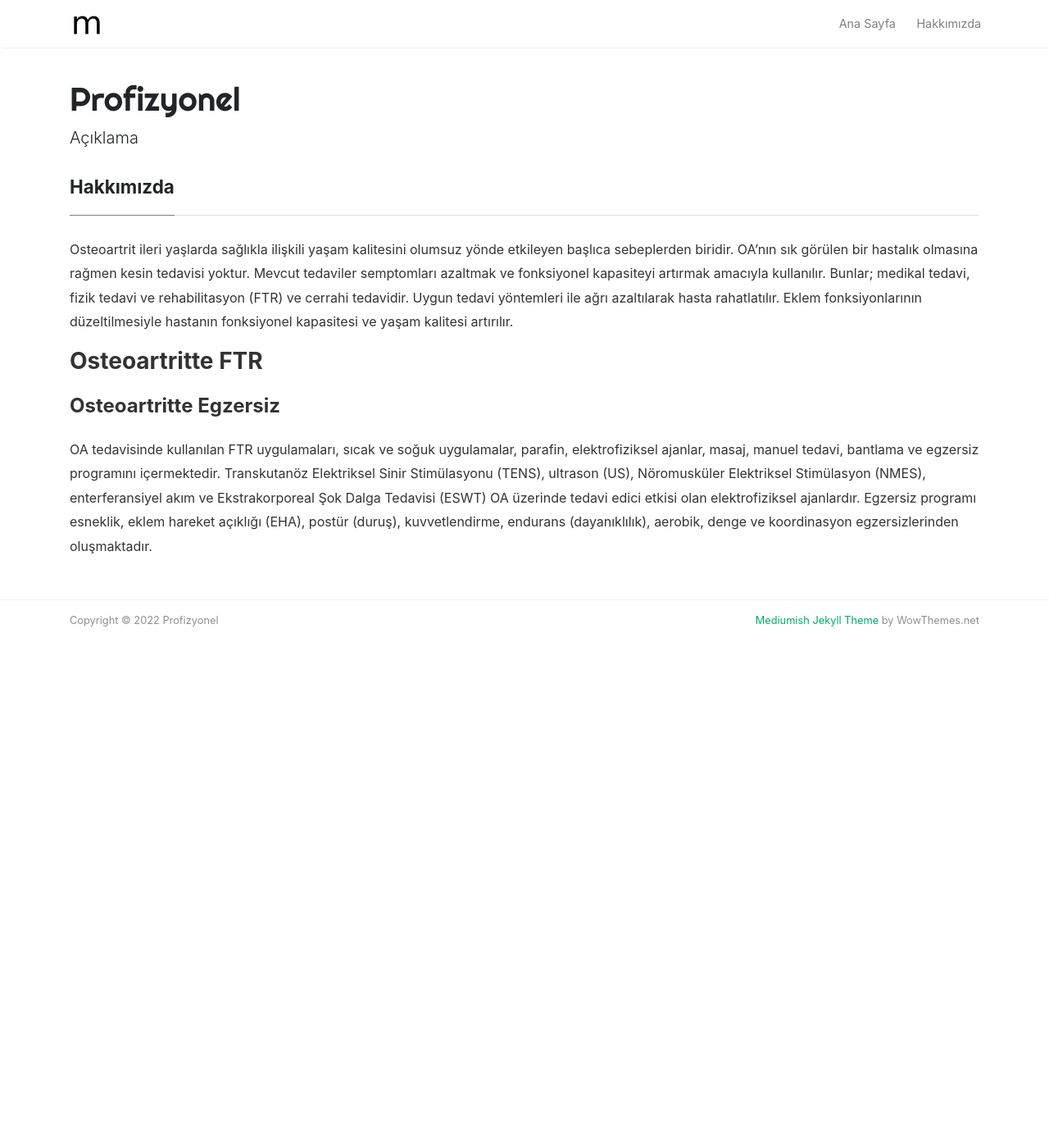
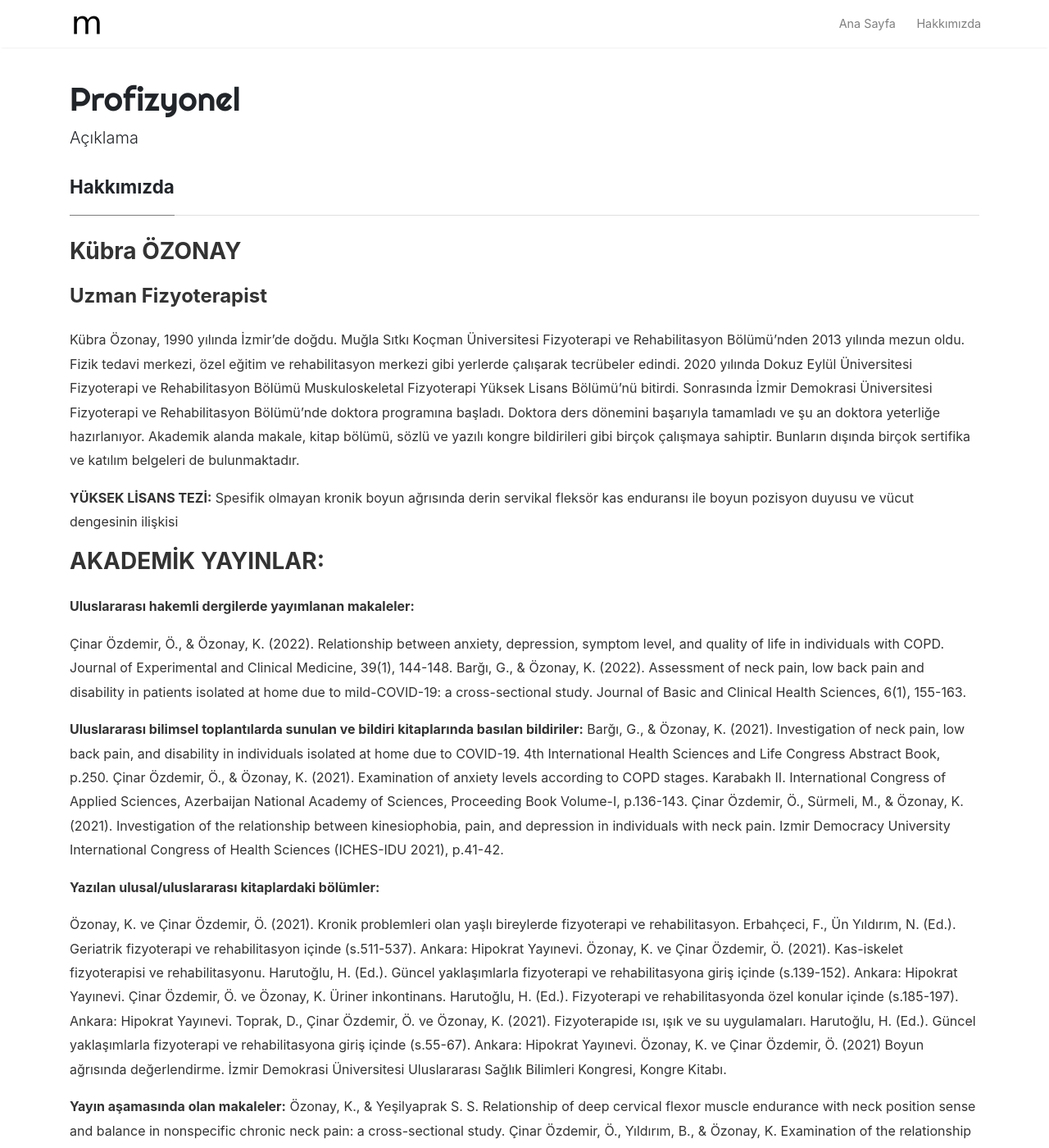
Before and after one commit to Profizyonel/profizyonel.github.io, a Jekyll site: the page built from _pages/about.md, in a window 1280 px wide and 1400 px high. Shown: the whole window at 82% size. Built offline with Jekyll 4.4.1, drawn with Linux system fonts in a browser that asks for light colours; nearby versions of some CDN libraries; some of the changed text lies outside the part shown.

Commit message:
about update

```diff
--- a/_pages/about.md
+++ b/_pages/about.md
@@ -4,22 +4,55 @@ title: Hakkımızda
 permalink: /about
 comments: true
 ---
+### Kübra ÖZONAY
 
-Osteoartrit ileri yaşlarda sağlıkla ilişkili yaşam kalitesini olumsuz yönde etkileyen başlıca sebeplerden biridir. OA’nın sık görülen bir hastalık olmasına rağmen kesin tedavisi yoktur. Mevcut tedaviler semptomları azaltmak ve fonksiyonel kapasiteyi artırmak amacıyla kullanılır. Bunlar; medikal tedavi, fizik tedavi ve rehabilitasyon (FTR) ve cerrahi tedavidir. Uygun tedavi yöntemleri ile ağrı azaltılarak hasta rahatlatılır. Eklem fonksiyonlarının düzeltilmesiyle hastanın fonksiyonel kapasitesi ve yaşam kalitesi artırılır.
+#### Uzman Fizyoterapist
 
-### Osteoartritte FTR
-#### Osteoartritte Egzersiz
+Kübra Özonay, 1990 yılında İzmir’de doğdu. Muğla Sıtkı Koçman Üniversitesi Fizyoterapi ve Rehabilitasyon Bölümü’nden 2013 yılında mezun oldu. Fizik tedavi merkezi, özel eğitim ve rehabilitasyon merkezi gibi yerlerde çalışarak tecrübeler edindi. 2020 yılında Dokuz Eylül Üniversitesi Fizyoterapi ve Rehabilitasyon Bölümü Muskuloskeletal Fizyoterapi Yüksek Lisans Bölümü’nü bitirdi. Sonrasında İzmir Demokrasi Üniversitesi Fizyoterapi ve Rehabilitasyon Bölümü’nde doktora programına başladı. Doktora ders dönemini başarıyla tamamladı ve şu an doktora yeterliğe hazırlanıyor. Akademik alanda makale, kitap bölümü, sözlü ve yazılı kongre bildirileri gibi birçok çalışmaya sahiptir. Bunların dışında birçok sertifika ve katılım belgeleri de bulunmaktadır.
 
-OA tedavisinde kullanılan FTR uygulamaları, sıcak ve soğuk uygulamalar, parafin, elektrofiziksel ajanlar, masaj, manuel tedavi, bantlama ve egzersiz programını içermektedir. Transkutanöz Elektriksel Sinir Stimülasyonu (TENS), ultrason (US), Nöromusküler Elektriksel Stimülasyon (NMES), enterferansiyel akım ve Ekstrakorporeal Şok Dalga Tedavisi (ESWT) OA üzerinde tedavi edici etkisi olan elektrofiziksel ajanlardır. Egzersiz programı esneklik, eklem hareket açıklığı (EHA), postür (duruş), kuvvetlendirme, endurans (dayanıklılık), aerobik, denge ve koordinasyon egzersizlerinden oluşmaktadır.
+**YÜKSEK LİSANS TEZİ:** Spesifik olmayan kronik boyun ağrısında derin servikal fleksör kas enduransı ile boyun pozisyon duyusu ve vücut dengesinin ilişkisi
 
+### AKADEMİK YAYINLAR:
 
-<!-- <div class="row justify-content-between">
-    <div class="col-md-8 pr-5">
-        <p>Hakkımızda</p>
-    </div>
-    <div class="col-md-4">
-        <div class="sticky-top sticky-top-80">
-            <h5>Sağ Panel</h5>
-        </div>
-    </div>
-</div> -->
+**Uluslararası hakemli dergilerde yayımlanan makaleler:**
+
+Çinar Özdemir, Ö., & Özonay, K. (2022). Relationship between anxiety, depression, symptom level, and quality of life in individuals with COPD. Journal of Experimental and Clinical Medicine, 39(1), 144-148.
+Barğı, G., & Özonay, K. (2022). Assessment of neck pain, low back pain and disability in patients isolated at home due to mild-COVID-19: a cross-sectional study. Journal of Basic and Clinical Health Sciences, 6(1), 155-163.
+
+**Uluslararası bilimsel toplantılarda sunulan ve bildiri kitaplarında basılan bildiriler:**
+Barğı, G., & Özonay, K. (2021). Investigation of neck pain, low back pain, and disability in individuals isolated at home due to COVID-19. 4th International Health Sciences and Life Congress Abstract Book, p.250.
+Çinar Özdemir, Ö., & Özonay, K. (2021). Examination of anxiety levels according to COPD stages. Karabakh II. International Congress of Applied Sciences, Azerbaijan National Academy of Sciences, Proceeding Book Volume-I, p.136-143.
+Çinar Özdemir, Ö., Sürmeli, M., & Özonay, K. (2021). Investigation of the relationship between kinesiophobia, pain, and depression in individuals with neck pain. Izmir Democracy University International Congress of Health Sciences (ICHES-IDU 2021), p.41-42.
+
+**Yazılan ulusal/uluslararası kitaplardaki bölümler:**
+
+Özonay, K. ve Çinar Özdemir, Ö. (2021). Kronik problemleri olan yaşlı bireylerde fizyoterapi ve rehabilitasyon. Erbahçeci, F., Ün Yıldırım, N. (Ed.). Geriatrik fizyoterapi ve rehabilitasyon içinde (s.511-537). Ankara: Hipokrat Yayınevi.
+Özonay, K. ve Çinar Özdemir, Ö. (2021). Kas-iskelet fizyoterapisi ve rehabilitasyonu. Harutoğlu, H. (Ed.). Güncel yaklaşımlarla fizyoterapi ve rehabilitasyona giriş içinde (s.139-152). Ankara: Hipokrat Yayınevi.
+Çinar Özdemir, Ö. ve Özonay, K. Üriner inkontinans. Harutoğlu, H. (Ed.). Fizyoterapi ve rehabilitasyonda özel konular içinde (s.185-197). Ankara: Hipokrat Yayınevi.
+Toprak, D., Çinar Özdemir, Ö. ve Özonay, K. (2021). Fizyoterapide ısı, ışık ve su uygulamaları. Harutoğlu, H. (Ed.). Güncel yaklaşımlarla fizyoterapi ve rehabilitasyona giriş içinde (s.55-67). Ankara: Hipokrat Yayınevi.
+Özonay, K. ve Çinar Özdemir, Ö. (2021) Boyun ağrısında değerlendirme. İzmir Demokrasi Üniversitesi Uluslararası Sağlık Bilimleri Kongresi, Kongre Kitabı.
+
+**Yayın aşamasında olan makaleler:**
+Özonay, K., & Yeşilyaprak S. S. Relationship of deep cervical flexor muscle endurance with neck position sense and balance in nonspecific chronic neck pain: a cross-sectional study.
+Çinar Özdemir, Ö., Yıldırım, B., & Özonay, K. Examination of the relationship between fear of COVID-19, sexual functions, depression, and anxiety in women with COVID-19.
+
+**Yayın aşamasında olan ulusal/uluslararası kitaplardaki bölümler:**
+Özonay, K. ve Çinar Özdemir, Ö. Kronik hastalıklarda mental problemler.
+Özonay, K., & Çinar Özdemir, Ö. Musculoskeletal physiotherapy and rehabilitation.
+Çinar Özdemir, Ö., & Özonay, K. Urinary incontinence.
+Toprak, D., Çinar Özdemir, Ö., & Özonay, K. Heat, light and water applications in physiotherapy.
+
+### SERTİFİKALAR VE KATILIM BELGELERİ:
+- İleri Ortopedik Manuel Terapi Level 2 Kursu Sertifikası-2022 (Tip 1 ve Tip 2 pelvis fonksiyon bozukluğu değerlendirmesi ile servikal, torakal ve lumbosakral bölgeleri içeren değerlendirme yöntemleri)
+- İleri Ortopedik Manuel Terapi Level 2 Kursu Sertifikası-2022 (Servikal ve lumbal instabilite muayeneleri, C0-C1 ve C1-C2 manipulasyon ve mobilizasyon teknikleri, FRS, ERS ve NSR omurga manipulasyon ve mobilizasyon teknikleri)
+- Klinik Pilates Egzersiz Metodu Reformer Kursu Sertifikası-2022
+- Reformer Pilates Eğitmenliği Eğitim Sertifikası-2022
+- Hamile Pilates Eğitmenlik Eğitimi Sertifikası-2022
+- Uygulamalı İleri SPSS Kursu Katılım Belgesi-2022
+- Karabağ II. Uluslararası Uygulamalı Bilimler Kongresi Katılım Sertifikası-2021
+- Mehmet Akif Ersoy Üniversitesi 4. Uluslararası Sağlık Bilimleri ve Yaşam Kongresi Katılım Sertifikası-2021
+- Sistematik Derleme ve Meta-Analiz Yapma ve Yayına Hazırlama Kursu Katılım Belgesi-2021
+- Osteopatik Manuel Terapi Sertifikası-2017
+- Kuru İğneleme Sertifikası-2017
+- Kupa Terapisi Sertifikası-2017
+- Lumbal, Servikal ve Torakal Bölge Manipulasyon ve Mobilizasyon Kursu Sertifikası-2013
```
